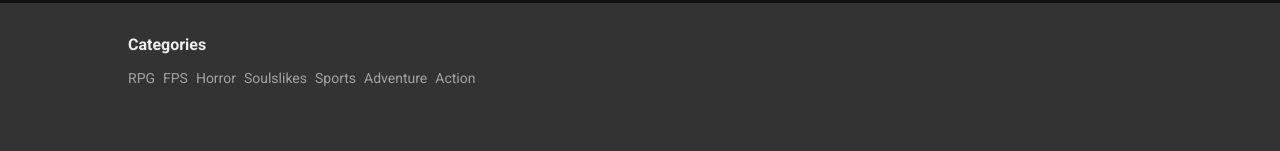
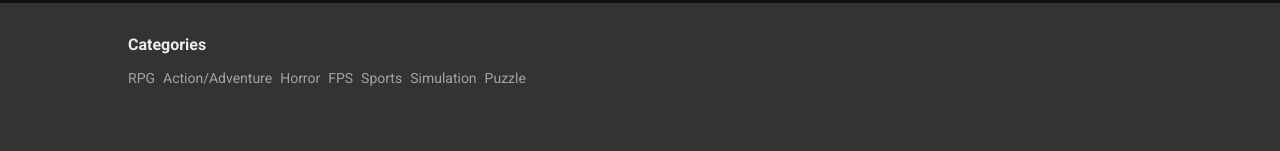
Before and after one commit to RamonSFR/EPLAY, a React (Vite) app: page / in a window 1280 px wide. Shown: the part 483-634 px from the top of the page. Built offline with nearby package versions, Linux system fonts and the light colour scheme; no server answers.

Commit message:
fix on footer categories

```diff
--- a/src/components/Footer/index.tsx
+++ b/src/components/Footer/index.tsx
@@ -9,12 +9,12 @@ const Footer = () => (
         <S.SectionTitle>Categories</S.SectionTitle>
         <S.Links>
           <li><S.Link>RPG</S.Link></li>
+          <li><S.Link>Action/Adventure</S.Link></li>
+          <li><S.Link>Horror</S.Link></li>
           <li><S.Link>FPS</S.Link></li>
-          <li><S.Link>Horror</S.Link></li>
-          <li><S.Link>Soulslikes</S.Link></li>
           <li><S.Link>Sports</S.Link></li>
-          <li><S.Link>Adventure</S.Link></li>
-          <li><S.Link>Action</S.Link></li>
+          <li><S.Link>Simulation</S.Link></li>
+          <li><S.Link>Puzzle</S.Link></li>
         </S.Links>
       </S.FooterSection>
       <S.FooterSection>
```
